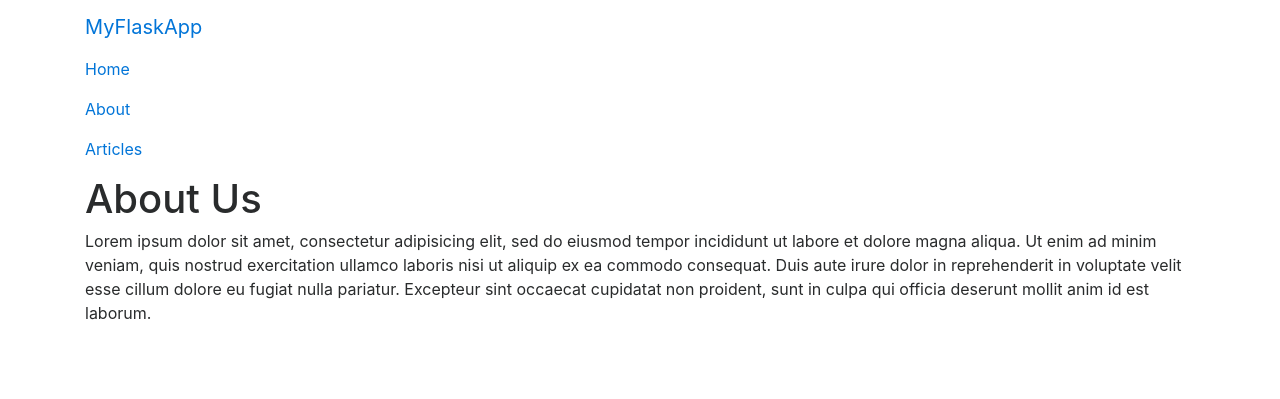
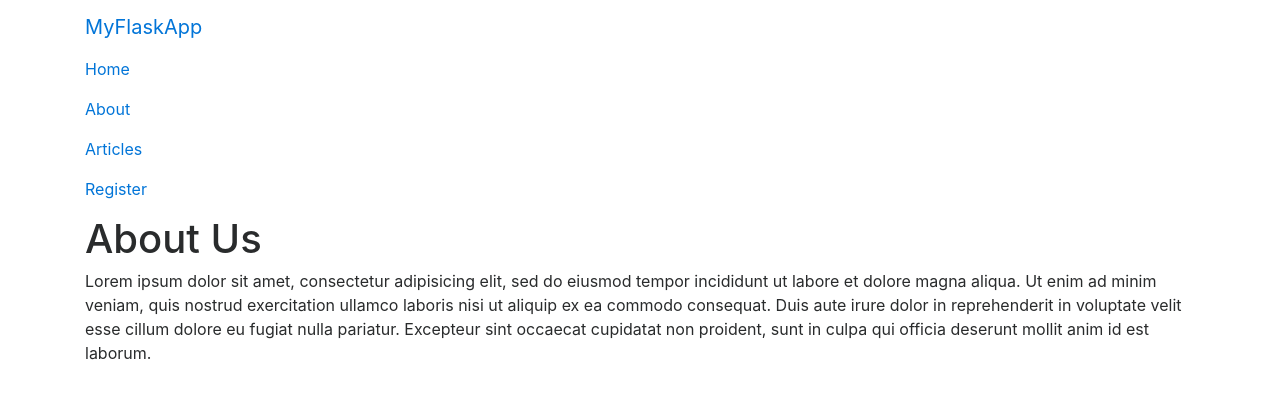
Before and after one commit to rahulrapatwar/myflaskapp, a Flask app: page /about in a window 1280 px wide, after a click that opens the changed part. Shown: the top 399 px of the page. Run offline with Flask 2, Linux system fonts and the light colour scheme; some libraries are stand-ins or nearby versions.

Commit message:
added register link on the navbar

```diff
--- a/templates/includes/_navbar.html
+++ b/templates/includes/_navbar.html
@@ -17,6 +17,11 @@
           <a class="nav-link" href="/articles">Articles</a>
         </li>
       </ul>
+      <ul class="navbar-nav navbar-right">
+        <li class="nav-item">
+          <a class="nav-link" href="/register">Register</a>
+        </li>
+      </ul>
     </div>
   </div>
 </nav>
```
